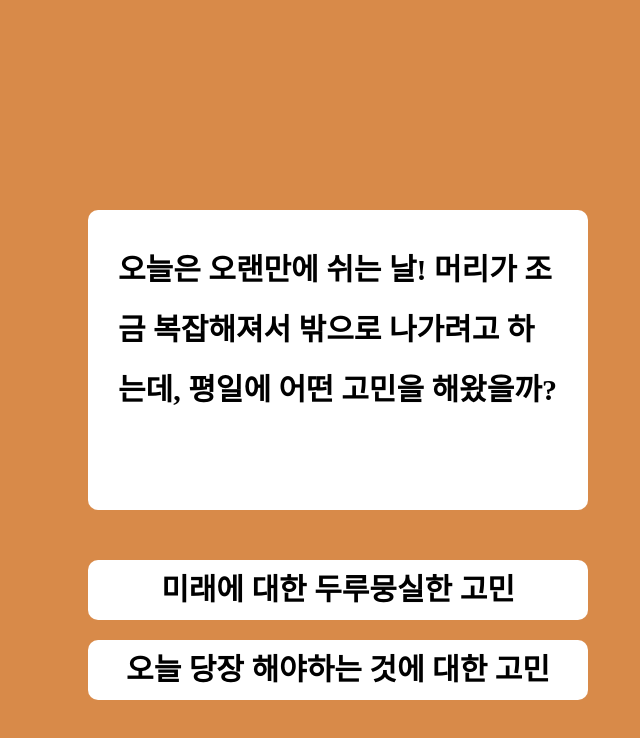
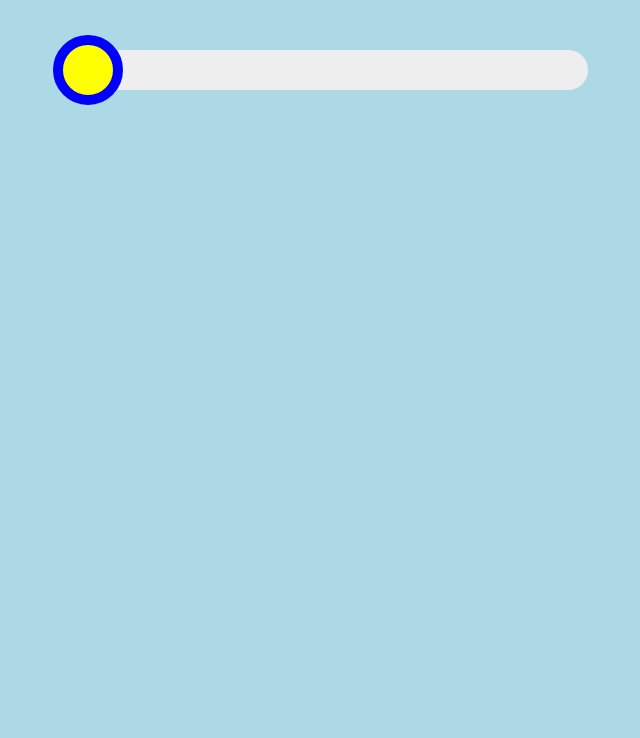
Before and after one commit to spaceenterbs/mini_project_2, a React (Create React App) app in the folder team-project/: page /Container in a window 1280 px wide. Shown: the top 738 px of the page, without its empty margins (302-942 px from the left). Built offline with nearby package versions, Linux system fonts and the light colour scheme; a web font is replaced by a local one.

Commit message:
progressbar

```diff
--- a/team-project/src/App.js
+++ b/team-project/src/App.js
@@ -7,6 +7,7 @@ import Container from "./frontend/component/Container";
 import Start from "./frontend/startpage/Start";
 import Result from "./frontend/resultpage/Result";
 import { BrowserRouter, Routes, Route } from 'react-router-dom';
+import Progress from './frontend/component/Progress';
 
 
 
@@ -14,14 +15,14 @@ function App(props) {
   return (
       <div>
           <GlobalStyles />
-          {/* <Result /> */}
-          <BrowserRouter>
+          <Progress />
+          {/* <BrowserRouter>
               <Routes>
                   <Route index element={<Start />} />
                   <Route path="Container" element={<Container />} />
                   <Route path="Result" element={<Result />} />
               </Routes>
-          </BrowserRouter>
+          </BrowserRouter> */}
       </div>
   );
 }
--- a/team-project/src/frontend/component/Container.jsx
+++ b/team-project/src/frontend/component/Container.jsx
@@ -1,7 +1,8 @@
 import styled, { keyframes } from 'styled-components';
 import { useEffect, useState } from 'react';
 import Box from './Box';
-// import { useNavigate } from 'react-router-dom';
+import { useNavigate } from 'react-router-dom';
+// import Progress from './Progress';
 
 const StyledContainer = styled.div`
     box-sizing: border-box;
@@ -195,6 +196,9 @@ function Container(props) {
             console.log(array);
         }, 500);
     };
+
+    const navigate = useNavigate();
+
     const handleResult = () => {
         setAnswerA(answerBoxA[11].answer);
         setAnswerB(answerBoxB[11].answer);
@@ -206,7 +210,11 @@ function Container(props) {
             setResult((prevArray) => [Object.keys(array[i]), ...prevArray]);
         } // key 값 : 담긴 데이터의 mbti => 결과값 추출하기
         console.log(result);
+        setTimeout(() => {
+            navigate('/Result');
+        },2000);
     };
+
     return (
         <div>
             <StyledContainer className="container">
@@ -216,7 +224,7 @@ function Container(props) {
                             <p>Loading...</p>
                         </div>
                     ) : (
-                        <div>
+                            <div>
                             <QBox className="box_question">
                                 <div>{question}</div>
                             </QBox>
--- a/team-project/src/frontend/component/Progress.jsx
+++ b/team-project/src/frontend/component/Progress.jsx
@@ -1,8 +1,58 @@
-import React from "react";
-import styled from "styled-components";
+// import logo from './logo.svg';
+// import './App.css';
+import styled from 'styled-components';
+import { useState } from 'react';
 
-function Progress(props) {
-  return <div></div>;
+function Progress() {
+    const [count, setCount] = useState(0);
+
+    function add_count() {
+        if (count === 12) {
+            setCount(0);
+        } else {
+            setCount(count + 1);
+        }
+    }
+
+    return (
+        <Container
+            onClick={() => {
+                add_count();
+            }}
+        >
+            {/*%로 부모넓이의 1/5 씩 넓어짐*/}
+            <Go width={(count / 12) * 100 + '%'} />
+            <Dot />
+        </Container>
+    );
 }
 
 export default Progress;
+
+const Container = styled.div`
+    margin: 50px auto;
+    background-color: #eee;
+    width: 500px;
+    height: 40px;
+    display: flex;
+    align-items: center;
+    border-radius: 20px;
+`;
+const Go = styled.div`
+    background-color: blue;
+    width: ${(props) => props.width};
+    height: 100%;
+    transition: width 1s;
+    border-radius: 20px;
+`;
+
+//프로그레스 바에 원 달아서 프로그레스 바가 차오를 때 같이 차오름
+const Dot = styled.div`
+    width: 70px;
+    height: 70px;
+    box-sizing: border-box;
+    border: 10px solid blue;
+    border-radius: 35px;
+    background: yellow;
+    margin-left: -35px;
+`;
```
